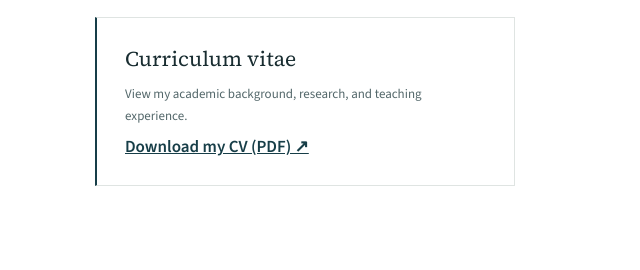
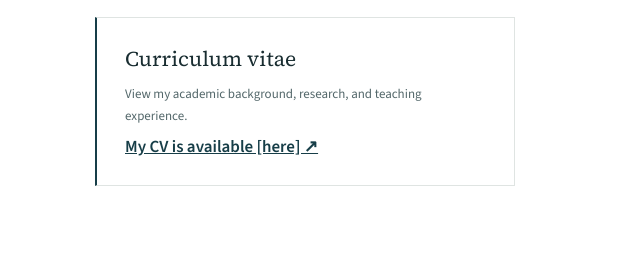
Before and after one commit to yisheng-econ/yisheng-econ.github.io, a plain HTML site: page index.html in a window 1280 px wide. Shown: the part 960-1230 px from the top of the page, 0-640 px from the left. Drawn offline with nearby package versions, Linux system fonts and the light colour scheme.

Commit message:
Update CV PDF

```diff
--- a/index.html
+++ b/index.html
@@ -61,7 +61,7 @@ body{font-size:17px;line-height:1.65}.site-header{box-shadow:none;border-bottom:
           <div class="cv-note">
             <strong>Curriculum vitae</strong>
             <p>View my academic background, research, and teaching experience.</p>
-            <a href="files/Yi_s_CV.pdf" target="_blank" rel="noopener">Download my CV (PDF) ↗</a>
+            <a href="files/Yi_Sheng_CV.pdf" target="_blank" rel="noopener">My CV is available [here] ↗</a>
           </div>
         </div>
         <div class="timeline">
```
